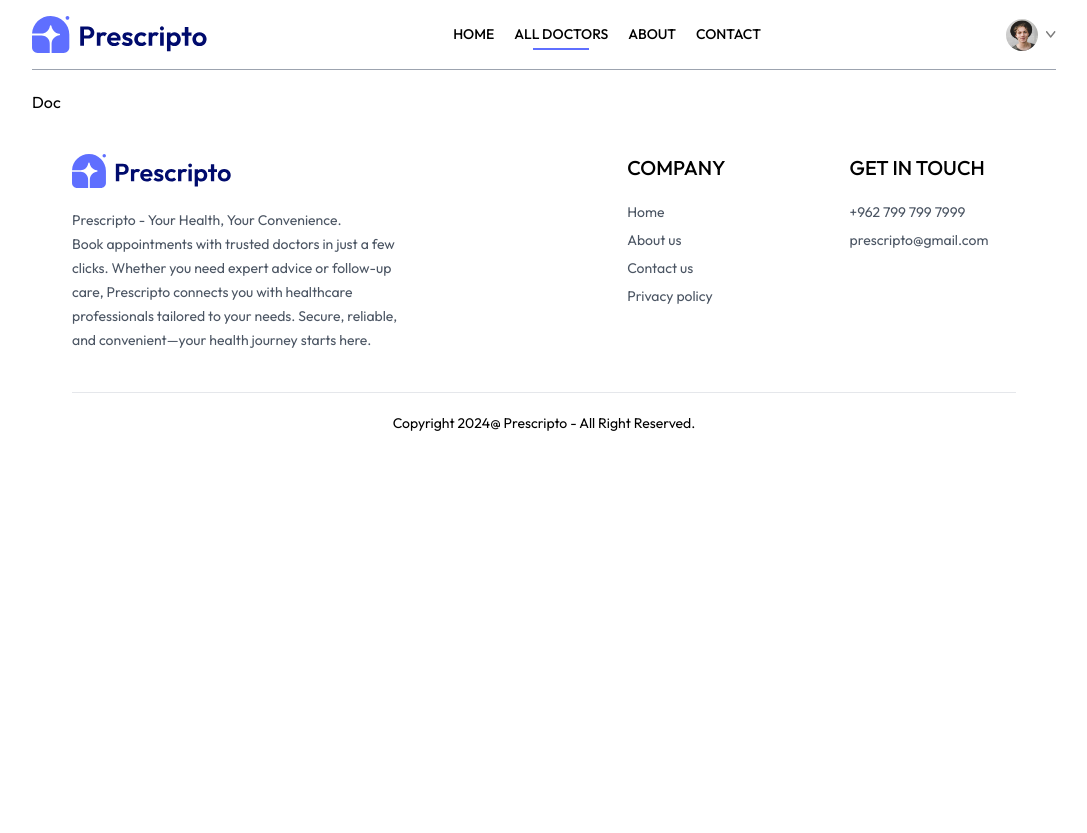
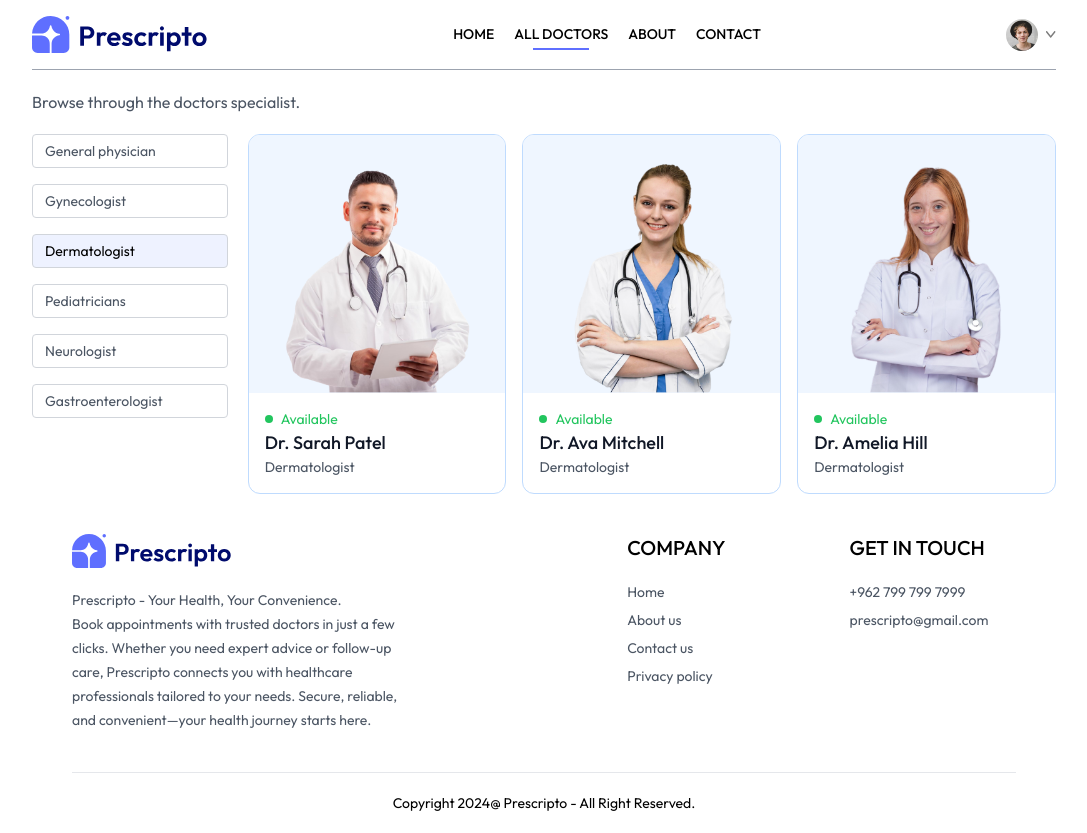
Before and after one commit to BloodyFlakes/prescripto, a React (Vite) app: page /doctors/Dermatologist in a window 1280 px wide. Shown: the whole page, without its empty margins (96-1183 px from the left). Before the commit the page ends 800 px from the top, so only its background shows below. Built offline with nearby package versions, Linux system fonts and the light colour scheme.

Commit message:
Finish the doctors page and make a doctor card

```diff
--- a/src/App.jsx
+++ b/src/App.jsx
@@ -17,7 +17,7 @@
       <Routes>
         <Route path="/" element={<Home />} />
         <Route path="/doctors" element={<Doctors />} />
-        <Route path="/doctors/:specialty" element={<Doctors />} />
+        <Route path="/doctors/:speciality" element={<Doctors />} />
         <Route path="/login" element={<Login />} />
         <Route path="/about" element={<About />} />
         <Route path="/contact" element={<Contact />} />
--- a/src/assets/assets.js
+++ b/src/assets/assets.js
@@ -239,7 +239,7 @@
     _id: "doc11",
     name: "Dr. Zoe Kelly",
     image: doc11,
-    speciality: "Neurologist",
+    speciality: "Gastroenterologist",
     degree: "MBBS",
     experience: "4 Years",
     about:
--- /dev/null
+++ b/src/components/DoctorCard.jsx
@@ -0,0 +1,27 @@
+import { useNavigate } from "react-router-dom";
+
+// eslint-disable-next-line react/prop-types
+function DoctorCard({ id, image, name, speciality }) {
+  const navigate = useNavigate();
+
+  return (
+    <div>
+      <div
+        onClick={() => navigate(`/appointment/${id}`)}
+        className="overflow-hidden border border-blue-200 cursor-pointer rounded-xl hover:translate-y-[-10px] transition-all duration-500"
+      >
+        <img className="bg-blue-50" src={image} alt="doc-image" />
+        <div className="p-4">
+          <div className="flex items-center gap-2 text-sm text-center text-green-500">
+            <p className="w-2 h-2 bg-green-500 rounded-full"></p>
+            <p>Available</p>
+          </div>
+          <p className="text-lg font-medium text-gray-900">{name}</p>
+          <p className="text-sm text-gray-600">{speciality}</p>
+        </div>
+      </div>
+    </div>
+  );
+}
+
+export default DoctorCard;
--- a/src/components/Navbar.jsx
+++ b/src/components/Navbar.jsx
@@ -10,7 +10,12 @@
 
   return (
     <div className="flex items-center justify-between py-4 mb-5 text-sm border-b border-b-gray-400">
-      <img className="cursor-pointer w-44" src={assets.logo} alt="Logo" />
+      <img
+        onClick={() => navigate("/")}
+        className="cursor-pointer w-44"
+        src={assets.logo}
+        alt="Logo"
+      />
       <ul className="items-start hidden gap-5 font-medium md:flex">
         <NavLink to="/">
           <li className="py-1">HOME</li>
--- a/src/components/TopDoctors.jsx
+++ b/src/components/TopDoctors.jsx
@@ -1,6 +1,7 @@
 import { useContext } from "react";
 import { useNavigate } from "react-router-dom";
 import { AppContext } from "../context/AppContext";
+import DoctorCard from "./DoctorCard";
 
 function TopDoctors() {
   const navigate = useNavigate();
@@ -14,21 +15,13 @@
       </p>
       <div className="grid w-full gap-4 px-3 pt-5 grid-cols-auto gap-y-6 sm:px-0">
         {doctors.slice(0, 10).map((item, index) => (
-          <div
-            onClick={() => navigate(`/appointment/${item._id}`)}
-            className="overflow-hidden border border-blue-200 cursor-pointer rounded-xl hover:translate-y-[-10px] transition-all duration-500"
+          <DoctorCard
             key={index}
-          >
-            <img className="bg-blue-50" src={item.image} alt="doc-image" />
-            <div className="p-4">
-              <div className="flex items-center gap-2 text-sm text-center text-green-500">
-                <p className="w-2 h-2 bg-green-500 rounded-full"></p>
-                <p>Available</p>
-              </div>
-              <p className="text-lg font-medium text-gray-900">{item.name}</p>
-              <p className="text-sm text-gray-600">{item.speciality}</p>
-            </div>
-          </div>
+            id={item._id}
+            name={item.name}
+            image={item.image}
+            speciality={item.speciality}
+          />
         ))}
       </div>
       <button
--- a/src/pages/Doctors.jsx
+++ b/src/pages/Doctors.jsx
@@ -1,5 +1,118 @@
+import { useContext, useEffect, useState } from "react";
+import { useNavigate, useParams } from "react-router-dom";
+import { AppContext } from "../context/AppContext";
+import DoctorCard from "../components/DoctorCard";
+
 function Doctors() {
-  return <div>Doc</div>;
+  const [filterDoc, setFilterDoc] = useState([]);
+  const navigate = useNavigate();
+
+  const { speciality } = useParams();
+  const { doctors } = useContext(AppContext);
+
+  const applyFilter = () => {
+    if (speciality) {
+      setFilterDoc(doctors.filter((doc) => doc.speciality === speciality));
+    } else {
+      setFilterDoc(doctors);
+    }
+  };
+
+  useEffect(() => {
+    applyFilter();
+    // eslint-disable-next-line react-hooks/exhaustive-deps
+  }, [doctors, speciality]);
+
+  return (
+    <div>
+      <p className="text-gray-600">Browse through the doctors specialist.</p>
+      <div className="flex flex-col items-start gap-5 mt-5 sm:flex-row">
+        <div className="flex flex-col gap-4 text-sm text-gray-600">
+          <p
+            onClick={() =>
+              speciality === "General physician"
+                ? navigate("/doctors")
+                : navigate("/doctors/General physician")
+            }
+            className={`w-[94vw] sm:w-auto pl-3 py-1.5 pr-16 border border-gray-300 rounded transition-all cursor-pointer ${
+              speciality === "General physician" ? "bg-indigo-50 text-black" : ""
+            }`}
+          >
+            General physician
+          </p>
+          <p
+            onClick={() =>
+              speciality === "Gynecologist"
+                ? navigate("/doctors")
+                : navigate("/doctors/Gynecologist")
+            }
+            className={`w-[94vw] sm:w-auto pl-3 py-1.5 pr-16 border border-gray-300 rounded transition-all cursor-pointer ${
+              speciality === "Gynecologist" ? "bg-indigo-50 text-black" : ""
+            }`}
+          >
+            Gynecologist
+          </p>
+          <p
+            onClick={() =>
+              speciality === "Dermatologist"
+                ? navigate("/doctors")
+                : navigate("/doctors/Dermatologist")
+            }
+            className={`w-[94vw] sm:w-auto pl-3 py-1.5 pr-16 border border-gray-300 rounded transition-all cursor-pointer ${
+              speciality === "Dermatologist" ? "bg-indigo-50 text-black" : ""
+            }`}
+          >
+            Dermatologist
+          </p>
+          <p
+            onClick={() =>
+              speciality === "Pediatricians"
+                ? navigate("/doctors")
+                : navigate("/doctors/Pediatricians")
+            }
+            className={`w-[94vw] sm:w-auto pl-3 py-1.5 pr-16 border border-gray-300 rounded transition-all cursor-pointer ${
+              speciality === "Pediatricians" ? "bg-indigo-50 text-black" : ""
+            }`}
+          >
+            Pediatricians
+          </p>
+          <p
+            onClick={() =>
+              speciality === "Neurologist" ? navigate("/doctors") : navigate("/doctors/Neurologist")
+            }
+            className={`w-[94vw] sm:w-auto pl-3 py-1.5 pr-16 border border-gray-300 rounded transition-all cursor-pointer ${
+              speciality === "Neurologist" ? "bg-indigo-50 text-black" : ""
+            }`}
+          >
+            Neurologist
+          </p>
+          <p
+            onClick={() =>
+              speciality === "Gastroenterologist"
+                ? navigate("/doctors")
+                : navigate("/doctors/Gastroenterologist")
+            }
+            className={`w-[94vw] sm:w-auto pl-3 py-1.5 pr-16 border border-gray-300 rounded transition-all cursor-pointer ${
+              speciality === "Gastroenterologist" ? "bg-indigo-50 text-black" : ""
+            }`}
+          >
+            Gastroenterologist
+          </p>
+        </div>
+        <div className="grid w-full gap-4 grid-cols-auto gap-y-6">
+          {filterDoc.map((item, index) => (
+            <DoctorCard
+              key={index}
+              id={item._id}
+              name={item.name}
+              image={item.image}
+              speciality={item.speciality}
+            />
+          ))}
+        </div>
+      </div>
+    </div>
+  );
 }
 
 export default Doctors;
```
